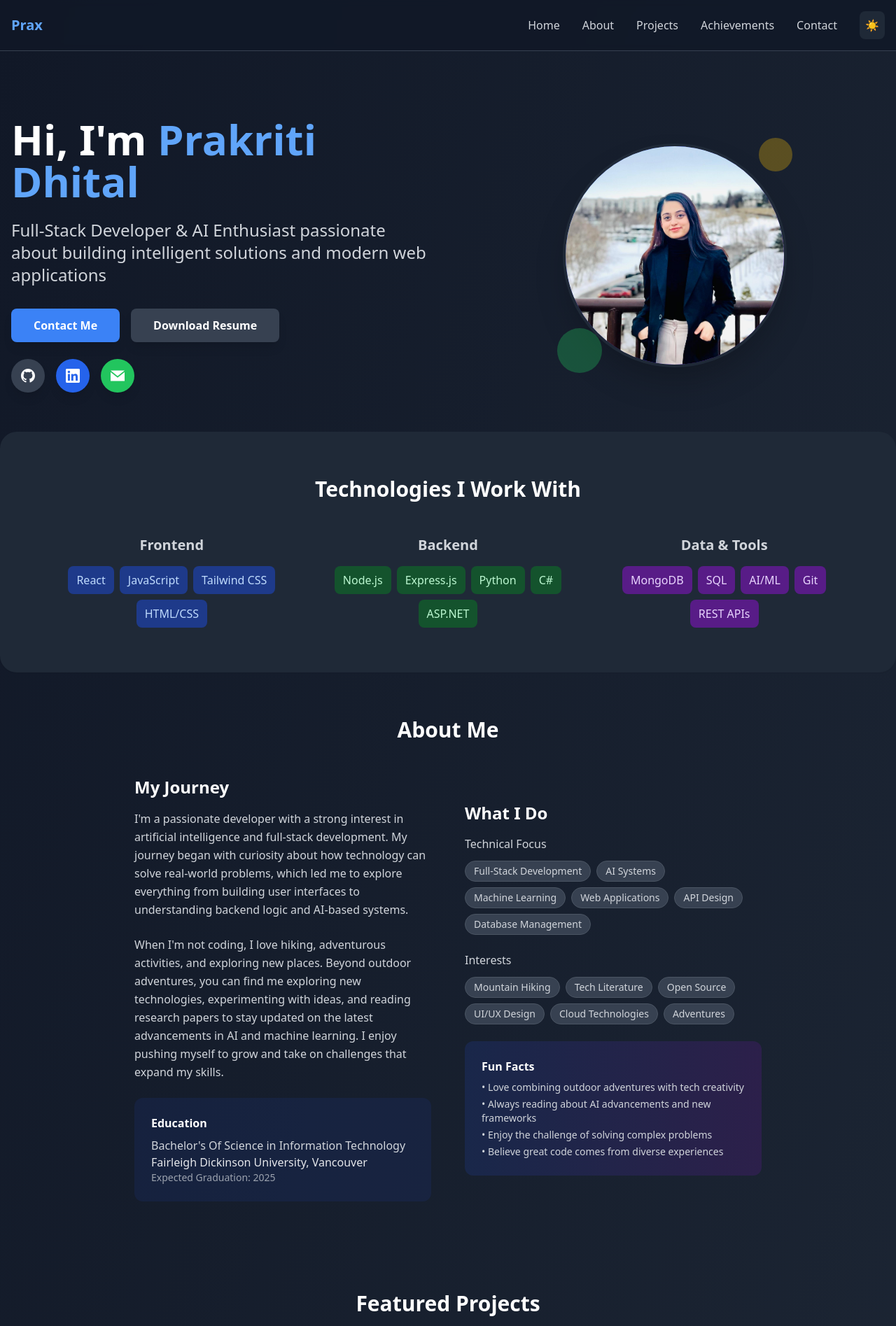
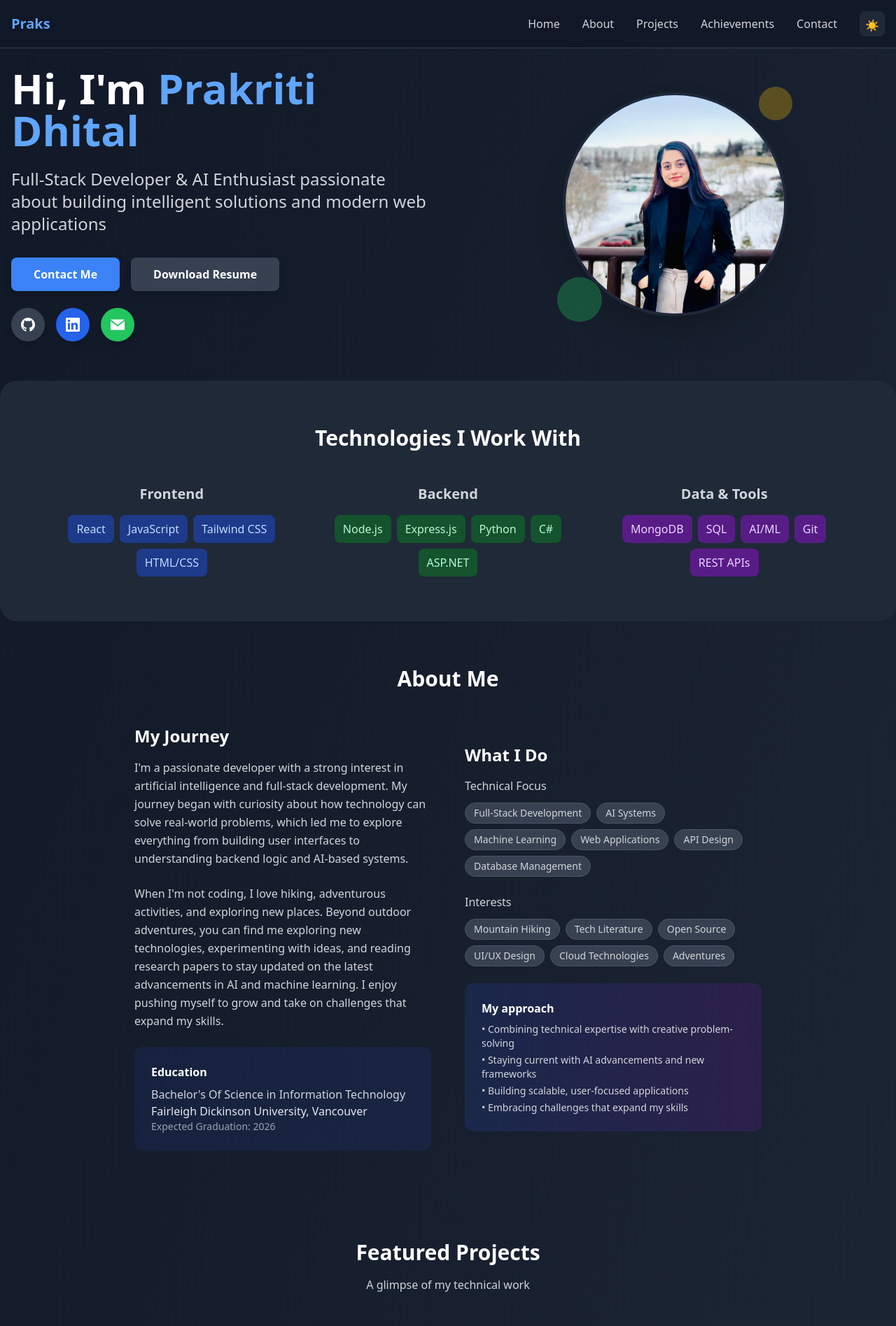
Before and after one commit to DhitalPrakriti/portfolio-website, a React (Create React App) app in the folder frontend/: page / in a window 1280 px wide. Shown: the top 1895 px of the page at 70% size. Built offline with nearby package versions, Linux system fonts and the light colour scheme; the HTML template or start-up script is replaced by a standard one.

Commit message:
Update resume PDF

```diff
--- a/frontend/src/App.js
+++ b/frontend/src/App.js
@@ -4,12 +4,23 @@ import Header from './components/Header';
 
 function App() {
   const [darkMode, setDarkMode] = useState(true);
-  const [isSubmitting, setIsSubmitting] = useState(false);
+  const [formStatus, setFormStatus] = useState(''); // 'sending', 'success', 'error'
+  const [formMessage, setFormMessage] = useState('');
 
   // Smooth scroll function
-  const scrollToSection = (sectionId) => {
-    document.getElementById(sectionId)?.scrollIntoView({ behavior: 'smooth' });
-  };
+ const scrollToSection = (sectionId) => {
+  const element = document.getElementById(sectionId);
+  if (element) {
+    const headerHeight = 80;
+    const elementPosition = element.getBoundingClientRect().top + window.pageYOffset;
+    const offsetPosition = elementPosition - headerHeight;
+
+    window.scrollTo({
+      top: offsetPosition,
+      behavior: 'smooth'
+    });
+  }
+};
 
   // Apply dark mode class to body
   useEffect(() => {
@@ -20,27 +31,47 @@ function App() {
     }
   }, [darkMode]);
 
-  // Contact form handler
-  const handleContactSubmit = (e) => {
+  // Formspree form handler
+  const handleFormSubmit = async (e) => {
     e.preventDefault();
-    setIsSubmitting(true);
+    setFormStatus('sending');
+    setFormMessage('');
 
-    const formData = new FormData(e.target);
-    const name = formData.get('name');
-    const email = formData.get('email');
-    const message = formData.get('message');
+    const form = e.target;
+    const formData = new FormData(form);
 
-    // Open email client with pre-filled content
-    const subject = `Portfolio Contact from ${name}`;
-    const body = `Name: ${name}%0D%0AEmail: ${email}%0D%0A%0D%0AMessage:%0D%0A${message}`;
+    try {
+      const response = await fetch(form.action, {
+        method: 'POST',
+        body: formData,
+        headers: {
+          'Accept': 'application/json'
+        }
+      });
 
-    window.location.href = `mailto:prakriti.dhital.tech@gmail.com?subject=${encodeURIComponent(subject)}&body=${encodeURIComponent(body)}`;
+      if (response.ok) {
+        setFormStatus('success');
+        setFormMessage('Thank you for your message! I\'ll get back to you soon.');
+        form.reset();
 
-    // Reset form after delay
-    setTimeout(() => {
-      setIsSubmitting(false);
-      e.target.reset();
-    }, 2000);
+        // Clear success message after 5 seconds
+        setTimeout(() => {
+          setFormStatus('');
+          setFormMessage('');
+        }, 5000);
+      } else {
+        throw new Error('Form submission failed');
+      }
+    } catch (error) {
+      setFormStatus('error');
+      setFormMessage('Sorry, there was an error sending your message. Please try again or email me directly.');
+
+      // Clear error message after 5 seconds
+      setTimeout(() => {
+        setFormStatus('');
+        setFormMessage('');
+      }, 5000);
+    }
   };
 
   return (
@@ -69,7 +100,7 @@ function App() {
                   </button>
 
                   <a
-                    href="/resume.pdf"
+                    href="/Prakriti_Dhital_Resume.pdf"
                     download="Prakriti_Dhital_Resume.pdf"
                     className="bg-gray-800 dark:bg-gray-700 text-white px-8 py-3 rounded-lg font-semibold hover:bg-gray-900 dark:hover:bg-gray-600 transition-colors shadow-lg flex items-center gap-2"
                   >
@@ -124,7 +155,16 @@ function App() {
                   src="/images/profile.jpeg"
                   alt="Prakriti Dhital"
                   className="w-full h-full object-cover object-top"
+                  onError={(e) => {
+                    e.target.style.display = 'none';
+                    e.target.nextSibling.style.display = 'block';
+                  }}
                 />
+                <div
+                  className="hidden w-full h-full bg-gradient-to-br from-blue-400 to-purple-500 flex items-center justify-center text-white text-6xl font-bold"
+                >
+                  PD
+                </div>
               </div>
               <div className="absolute -top-2 -right-2 w-12 h-12 bg-yellow-400 dark:bg-yellow-500 rounded-full opacity-20 animate-pulse"></div>
               <div className="absolute -bottom-2 -left-2 w-16 h-16 bg-green-400 dark:bg-green-500 rounded-full opacity-20 animate-pulse delay-1000"></div>
@@ -186,7 +226,7 @@ function App() {
                 <h4 className="font-semibold text-gray-800 dark:text-white mb-2">Education</h4>
                 <p className="text-gray-600 dark:text-gray-300">Bachelor's Of Science in Information Technology</p>
                 <p className="text-gray-700 dark:text-gray-200 font-medium">Fairleigh Dickinson University, Vancouver</p>
-                <p className="text-sm text-gray-500 dark:text-gray-400">Expected Graduation: 2025</p>
+                <p className="text-sm text-gray-500 dark:text-gray-400">Expected Graduation: 2026</p>
               </div>
             </div>
             <div>
@@ -212,12 +252,12 @@ function App() {
                 </div>
               </div>
               <div className="bg-gradient-to-r from-blue-100 to-purple-100 dark:from-blue-900/30 dark:to-purple-900/30 rounded-xl p-6">
-                <h4 className="font-semibold text-gray-800 dark:text-white mb-2">Fun Facts</h4>
+                <h4 className="font-semibold text-gray-800 dark:text-white mb-2">My approach</h4>
                 <ul className="text-gray-600 dark:text-gray-300 text-sm space-y-1">
-                  <li>• Love combining outdoor adventures with tech creativity</li>
-                  <li>• Always reading about AI advancements and new frameworks</li>
-                  <li>• Enjoy the challenge of solving complex problems</li>
-                  <li>• Believe great code comes from diverse experiences</li>
+                   <li>• Combining technical expertise with creative problem-solving</li>
+                   <li>• Staying current with AI advancements and new frameworks</li>
+                   <li>• Building scalable, user-focused applications</li>
+                   <li>• Embracing challenges that expand my skills</li>
                 </ul>
               </div>
             </div>
@@ -230,11 +270,11 @@ function App() {
         <h2 className="text-3xl font-bold text-center text-gray-800 dark:text-white mb-4">Featured Projects</h2>
         <p className="text-gray-600 dark:text-gray-300 text-center mb-12">A glimpse of my technical work</p>
 
-        <div className="flex overflow-x-auto pb-8 gap-6 scrollbar-hide snap-x snap-mandatory">
+        <div className="grid md:grid-cols-2 lg:grid-cols-3 gap-6 max-w-7xl mx-auto">
           {/* Project 1 */}
-          <div className="min-w-[350px] max-w-md bg-white dark:bg-gray-800 rounded-xl shadow-lg border border-gray-200 dark:border-gray-700 overflow-hidden hover:shadow-xl transition-all duration-300 snap-start flex-shrink-0">
+          <div className="bg-white dark:bg-gray-800 rounded-xl shadow-lg border border-gray-200 dark:border-gray-700 overflow-hidden hover:shadow-xl transition-all duration-300 group">
             <div className="h-48 bg-gradient-to-br from-orange-500 to-red-600 flex items-center justify-center relative overflow-hidden">
-              <div className="absolute inset-0 bg-black/10"></div>
+              <div className="absolute inset-0 bg-black/10 group-hover:bg-black/20 transition-colors"></div>
               <div className="text-center text-white relative z-10">
                 <h4 className="font-bold text-2xl mb-3">✈️</h4>
                 <h4 className="font-bold text-xl mb-2">Travel Booking System</h4>
@@ -267,9 +307,9 @@ function App() {
           </div>
 
           {/* Project 2 */}
-          <div className="min-w-[350px] max-w-md bg-white dark:bg-gray-800 rounded-xl shadow-lg border border-gray-200 dark:border-gray-700 overflow-hidden hover:shadow-xl transition-all duration-300 snap-start flex-shrink-0">
+          <div className="bg-white dark:bg-gray-800 rounded-xl shadow-lg border border-gray-200 dark:border-gray-700 overflow-hidden hover:shadow-xl transition-all duration-300 group">
             <div className="h-48 bg-gradient-to-br from-purple-600 to-blue-700 flex items-center justify-center relative overflow-hidden">
-              <div className="absolute inset-0 bg-black/10"></div>
+              <div className="absolute inset-0 bg-black/10 group-hover:bg-black/20 transition-colors"></div>
               <div className="text-center text-white relative z-10">
                 <h4 className="font-bold text-2xl mb-3">🤖</h4>
                 <h4 className="font-bold text-xl mb-2">Python Learning Coach</h4>
@@ -305,9 +345,9 @@ function App() {
           </div>
 
           {/* Project 3 */}
-          <div className="min-w-[350px] max-w-md bg-white dark:bg-gray-800 rounded-xl shadow-lg border border-gray-200 dark:border-gray-700 overflow-hidden hover:shadow-xl transition-all duration-300 snap-start flex-shrink-0">
+          <div className="bg-white dark:bg-gray-800 rounded-xl shadow-lg border border-gray-200 dark:border-gray-700 overflow-hidden hover:shadow-xl transition-all duration-300 group">
             <div className="h-48 bg-gradient-to-br from-green-600 to-teal-700 flex items-center justify-center relative overflow-hidden">
-              <div className="absolute inset-0 bg-black/10"></div>
+              <div className="absolute inset-0 bg-black/10 group-hover:bg-black/20 transition-colors"></div>
               <div className="text-center text-white relative z-10">
                 <h4 className="font-bold text-2xl mb-3">🌐</h4>
                 <h4 className="font-bold text-xl mb-2">Network Packet Analyzer</h4>
@@ -417,7 +457,36 @@ function App() {
             {/* Contact Form */}
             <div className="bg-white dark:bg-gray-800 rounded-2xl shadow-lg p-8">
               <h3 className="text-xl font-semibold text-gray-800 dark:text-white mb-6">Send me a message</h3>
-              <form className="space-y-6" onSubmit={handleContactSubmit}>
+
+              {/* Status Messages */}
+              {formMessage && (
+                <div className={`mb-6 rounded-lg p-4 ${
+                  formStatus === 'success'
+                    ? 'bg-green-50 dark:bg-green-900/20 border border-green-200 dark:border-green-700'
+                    : formStatus === 'error'
+                    ? 'bg-red-50 dark:bg-red-900/20 border border-red-200 dark:border-red-700'
+                    : 'bg-blue-50 dark:bg-blue-900/20 border border-blue-200 dark:border-blue-700'
+                }`}>
+                  <p className={`
+                    ${formStatus === 'success' ? 'text-green-700 dark:text-green-300' : ''}
+                    ${formStatus === 'error' ? 'text-red-700 dark:text-red-300' : ''}
+                    ${formStatus === 'sending' ? 'text-blue-700 dark:text-blue-300' : ''}
+                  `}>
+                    {formStatus === 'sending' ? '⏳ Sending your message...' : ''}
+                    {formMessage}
+                  </p>
+                </div>
+              )}
+
+              <form
+                action="https://formspree.io/f/xqavbejj"
+                method="POST"
+                onSubmit={handleFormSubmit}
+                className="space-y-6"
+              >
+                <input type="hidden" name="_subject" value="New Portfolio Message from Prakriti Dhital's Website" />
+                <input type="text" name="_gotcha" style={{display: 'none'}} />
+
                 <div>
                   <label htmlFor="name" className="block text-sm font-medium text-gray-700 dark:text-gray-300 mb-2">
                     Your Name *
@@ -429,6 +498,7 @@ function App() {
                     required
                     className="w-full px-4 py-3 border border-gray-300 dark:border-gray-600 rounded-lg focus:ring-2 focus:ring-blue-500 focus:border-transparent dark:bg-gray-700 dark:text-white transition-colors"
                     placeholder="Enter your full name"
+                    disabled={formStatus === 'sending'}
                   />
                 </div>
 
@@ -443,6 +513,7 @@ function App() {
                     required
                     className="w-full px-4 py-3 border border-gray-300 dark:border-gray-600 rounded-lg focus:ring-2 focus:ring-blue-500 focus:border-transparent dark:bg-gray-700 dark:text-white transition-colors"
                     placeholder="Enter your email address"
+                    disabled={formStatus === 'sending'}
                   />
                 </div>
 
@@ -457,17 +528,30 @@ function App() {
                     required
                     className="w-full px-4 py-3 border border-gray-300 dark:border-gray-600 rounded-lg focus:ring-2 focus:ring-blue-500 focus:border-transparent dark:bg-gray-700 dark:text-white transition-colors resize-vertical"
                     placeholder="Tell me about your project or opportunity..."
+                    disabled={formStatus === 'sending'}
                   ></textarea>
                 </div>
 
                 <button
                   type="submit"
-                  disabled={isSubmitting}
+                  disabled={formStatus === 'sending'}
                   className={`w-full bg-blue-600 dark:bg-blue-500 text-white py-3 px-6 rounded-lg font-semibold transition-colors shadow-lg focus:ring-2 focus:ring-blue-500 focus:ring-offset-2 ${
-                    isSubmitting ? 'opacity-50 cursor-not-allowed' : 'hover:bg-blue-700 dark:hover:bg-blue-600'
+                    formStatus === 'sending'
+                      ? 'opacity-50 cursor-not-allowed'
+                      : 'hover:bg-blue-700 dark:hover:bg-blue-600 transform hover:scale-105'
                   }`}
                 >
-                  {isSubmitting ? 'Opening Email...' : 'Send Message'}
+                  {formStatus === 'sending' ? (
+                    <span className="flex items-center justify-center gap-2">
+                      <svg className="animate-spin h-5 w-5 text-white" xmlns="http://www.w3.org/2000/svg" fill="none" viewBox="0 0 24 24">
+                        <circle className="opacity-25" cx="12" cy="12" r="10" stroke="currentColor" strokeWidth="4"></circle>
+                        <path className="opacity-75" fill="currentColor" d="M4 12a8 8 0 018-8V0C5.373 0 0 5.373 0 12h4zm2 5.291A7.962 7.962 0 014 12H0c0 3.042 1.135 5.824 3 7.938l3-2.647z"></path>
+                      </svg>
+                      Sending...
+                    </span>
+                  ) : (
+                    'Send Message'
+                  )}
                 </button>
               </form>
             </div>
@@ -490,7 +574,7 @@ function App() {
                     <div className="w-8 h-8 bg-green-100 dark:bg-green-800 rounded-full flex items-center justify-center">
                       <span className="text-green-600 dark:text-green-400 text-sm">🎓</span>
                     </div>
-                    <span className="text-gray-700 dark:text-gray-300">FDU Vancouver - Expected 2026</span>
+                    <span className="text-gray-700 dark:text-gray-300">FDU Vancouver - Expected 2025</span>
                   </div>
                 </div>
               </div>
@@ -512,25 +596,26 @@ function App() {
           </div>
         </div>
       </section>
-            {/* Footer */}
-      <footer className="bg-gray-800 dark:bg-gray-900 text-white py-4">
+
+      {/* Footer */}
+      <footer className="bg-gray-800 dark:bg-gray-900 text-white py-8">
         <div className="container mx-auto px-4">
-          <div className="flex flex-col md:flex-row justify-between items-center gap-4">
+          <div className="flex flex-col md:flex-row justify-between items-center gap-6">
             {/* Copyright */}
             <div className="text-center md:text-left">
-              <p className="text-gray-500 text-xs mt-4">© 2025 Prakriti Dhital. All rights reserved.</p>
+              <p className="text-gray-400 text-sm">© 2024 Prakriti Dhital. All rights reserved.</p>
             </div>
 
-            {/* Social Links - Same as hero section */}
-            <div className="flex gap-2">
+            {/* Social Links */}
+            <div className="flex gap-3">
               <a
                 href="https://github.com/DhitalPrakriti"
                 target="_blank"
                 rel="noopener noreferrer"
-                className="w-12 h-12 bg-gray-700 hover:bg-gray-600 text-white rounded-full flex items-center justify-center transition-colors shadow-lg"
+                className="w-10 h-10 bg-gray-700 hover:bg-gray-600 text-white rounded-full flex items-center justify-center transition-colors shadow-lg"
                 title="GitHub Profile"
               >
-                <svg className="w-5 h-5" fill="currentColor" viewBox="0 0 24 24">
+                <svg className="w-4 h-4" fill="currentColor" viewBox="0 0 24 24">
                   <path d="M12 0c-6.626 0-12 5.373-12 12 0 5.302 3.438 9.8 8.207 11.387.599.111.793-.261.793-.577v-2.234c-3.338.726-4.033-1.416-4.033-1.416-.546-1.387-1.333-1.756-1.333-1.756-1.089-.745.083-.729.083-.729 1.205.084 1.839 1.237 1.839 1.237 1.07 1.834 2.807 1.304 3.492.997.107-.775.418-1.305.762-1.604-2.665-.305-5.467-1.334-5.467-5.931 0-1.311.469-2.381 1.236-3.221-.124-.303-.535-1.524.117-3.176 0 0 1.008-.322 3.301 1.23.957-.266 1.983-.399 3.003-.404 1.02.005 2.047.138 3.006.404 2.291-1.552 3.297-1.23 3.297-1.23.653 1.653.242 2.874.118 3.176.77.84 1.235 1.911 1.235 3.221 0 4.609-2.807 5.624-5.479 5.921.43.372.823 1.102.823 2.222v3.293c0 .319.192.694.801.576 4.765-1.589 8.199-6.086 8.199-11.386 0-6.627-5.373-12-12-12z"/>
                 </svg>
               </a>
@@ -539,20 +624,20 @@ function App() {
                 href="https://linkedin.com/in/prakriti-dhital"
                 target="_blank"
                 rel="noopener noreferrer"
-                className="w-12 h-12 bg-blue-600 hover:bg-blue-500 text-white rounded-full flex items-center justify-center transition-colors shadow-lg"
+                className="w-10 h-10 bg-blue-600 hover:bg-blue-500 text-white rounded-full flex items-center justify-center transition-colors shadow-lg"
                 title="LinkedIn Profile"
               >
-                <svg className="w-5 h-5" fill="currentColor" viewBox="0 0 24 24">
+                <svg className="w-4 h-4" fill="currentColor" viewBox="0 0 24 24">
                   <path d="M20.447 20.452h-3.554v-5.569c0-1.328-.027-3.037-1.852-3.037-1.853 0-2.136 1.445-2.136 2.939v5.667H9.351V9h3.414v1.561h.046c.477-.9 1.637-1.85 3.37-1.85 3.601 0 4.267 2.37 4.267 5.455v6.286zM5.337 7.433c-1.144 0-2.063-.926-2.063-2.065 0-1.138.92-2.063 2.063-2.063 1.14 0 2.064.925 2.064 2.063 0 1.139-.925 2.065-2.064 2.065zm1.782 13.019H3.555V9h3.564v11.452zM22.225 0H1.771C.792 0 0 .774 0 1.729v20.542C0 23.227.792 24 1.771 24h20.451C23.2 24 24 23.227 24 22.271V1.729C24 .774 23.2 0 22.222 0h.003z"/>
                 </svg>
               </a>
 
               <a
                 href="mailto:prakriti.dhital.tech@gmail.com"
-                className="w-12 h-12 bg-green-600 hover:bg-green-500 text-white rounded-full flex items-center justify-center transition-colors shadow-lg"
+                className="w-10 h-10 bg-green-600 hover:bg-green-500 text-white rounded-full flex items-center justify-center transition-colors shadow-lg"
                 title="Send Email"
               >
-                <svg className="w-5 h-5" fill="currentColor" viewBox="0 0 24 24">
+                <svg className="w-4 h-4" fill="currentColor" viewBox="0 0 24 24">
                   <path d="M12 12.713l-11.985-9.713h23.97l-11.985 9.713zm0 2.574l-12-9.725v15.438h24v-15.438l-12 9.725z"/>
                 </svg>
               </a>
@@ -560,8 +645,8 @@ function App() {
 
             {/* Quick Links */}
             <div className="text-center md:text-right">
-              <p className="text-gray-300 font-medium mb-3">Quick Links</p>
-              <div className="flex flex-col gap-2">
+              <p className="text-gray-300 font-medium mb-2">Quick Links</p>
+              <div className="flex gap-4">
                 <a
                   href="#home"
                   onClick={() => scrollToSection('home')}
@@ -588,7 +673,7 @@ function App() {
           </div>
 
           {/* Bottom border */}
-          <div className="border-t border-gray-700 mt-8 pt-8 text-center">
+          <div className="border-t border-gray-700 mt-8 pt-6 text-center">
             <p className="text-gray-500 text-sm">
               Built with React & Tailwind CSS • Passionately crafted
             </p>
--- a/frontend/src/components/Header.js
+++ b/frontend/src/components/Header.js
@@ -2,28 +2,62 @@
 import React from 'react';
 
 const Header = ({ darkMode, setDarkMode }) => {
+  const scrollToSection = (sectionId) => {
+    const element = document.getElementById(sectionId);
+    if (element) {
+      // Calculate position accounting for fixed header height
+      const headerHeight = 20; // Adjust based on your header height
+      const elementPosition = element.getBoundingClientRect().top + window.pageYOffset;
+      const offsetPosition = elementPosition - headerHeight;
+
+      window.scrollTo({
+        top: offsetPosition,
+        behavior: 'smooth'
+      });
+    }
+  };
+
+  const handleNavClick = (e, sectionId) => {
+    e.preventDefault();
+    scrollToSection(sectionId);
+  };
+
   return (
-    <header className="bg-white/80 dark:bg-gray-900/80 backdrop-blur-sm border-b border-gray-200 dark:border-gray-700 sticky top-0 z-50">
+    <header className="bg-white/90 dark:bg-gray-900/90 backdrop-blur-md border-b border-gray-200 dark:border-gray-700 fixed top-0 left-0 right-0 z-50 transition-colors duration-300">
       <nav className="container mx-auto px-4 py-4 flex justify-between items-center">
-        <div className="text-xl font-bold text-blue-600 dark:text-blue-400">
-          Prax
+        {/* Logo */}
+        <div
+          onClick={() => scrollToSection('home')}
+          className="text-xl font-bold text-blue-600 dark:text-blue-400 cursor-pointer hover:text-blue-700 dark:hover:text-blue-300 transition-colors"
+        >
+          Praks
         </div>
 
         {/* Navigation Links */}
         <div className="flex gap-8 items-center">
-          <a href="#home" className="text-gray-600 dark:text-gray-300 hover:text-blue-600 dark:hover:text-blue-400 font-medium transition-colors">Home</a>
-          <a href="#about" className="text-gray-600 dark:text-gray-300 hover:text-blue-600 dark:hover:text-blue-400 font-medium transition-colors">About</a>
-          <a href="#projects" className="text-gray-600 dark:text-gray-300 hover:text-blue-600 dark:hover:text-blue-400 font-medium transition-colors">Projects</a>
-          <a href="#achievements" className="text-gray-600 dark:text-gray-300 hover:text-blue-600 dark:hover:text-blue-400 font-medium transition-colors">Achievements</a>
-          <a href="#contact" className="text-gray-600 dark:text-gray-300 hover:text-blue-600 dark:hover:text-blue-400 font-medium transition-colors">Contact</a>
+          {['home', 'about', 'projects', 'achievements', 'contact'].map((section) => (
+            <a
+              key={section}
+              href={`#${section}`}
+              onClick={(e) => handleNavClick(e, section)}
+              className="text-gray-600 dark:text-gray-300 hover:text-blue-600 dark:hover:text-blue-400 font-medium transition-colors capitalize relative group"
+            >
+              {section}
+              <span className="absolute -bottom-1 left-0 w-0 h-0.5 bg-blue-600 dark:bg-blue-400 group-hover:w-full transition-all duration-300"></span>
+            </a>
+          ))}
 
           {/* Dark Mode Toggle */}
           <button
             onClick={() => setDarkMode(!darkMode)}
-            className="p-2 rounded-lg bg-gray-100 dark:bg-gray-800 hover:bg-gray-200 dark:hover:bg-gray-700 transition-colors"
+            className="p-2 rounded-lg bg-gray-100 dark:bg-gray-800 hover:bg-gray-200 dark:hover:bg-gray-700 transition-colors duration-300 focus:outline-none focus:ring-2 focus:ring-blue-500 focus:ring-offset-2"
+            aria-label="Toggle dark mode"
           >
-            {darkMode ? '☀️' : '🌙'}
-
+            {darkMode ? (
+              <span className="w-5 h-5 block">☀️</span>
+            ) : (
+              <span className="w-5 h-5 block">🌙</span>
+            )}
           </button>
         </div>
       </nav>
--- a/frontend/src/index.css
+++ b/frontend/src/index.css
@@ -2,9 +2,26 @@
 @tailwind components;
 @tailwind utilities;
 
-html {
-  scroll-padding-top: 10px;
+html, body {
+  overflow-x: hidden;
+  width: 100%;
+  max-width: 100%;
 }
+
+.container {
+  max-width: 100%;
+  overflow-x: hidden;
+}
+
+
+* {
+  box-sizing: border-box;
+}
+
+body {
+  background: linear-gradient(to bottom right, #dbeafe, #c7d2fe);
+}
+
 .page-enter {
   opacity: 0;
   transform: translateY(20px);
```
Also changed, not shown: frontend/public/manifest.json, 2 other files (tests, documents, lock files or other folders).
